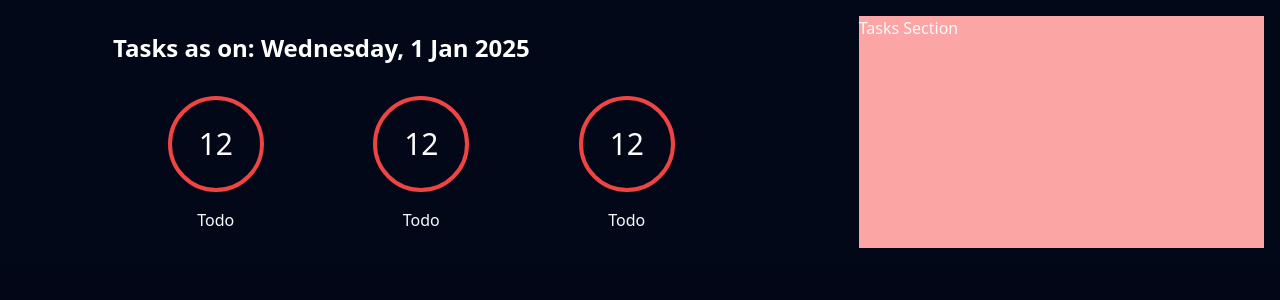
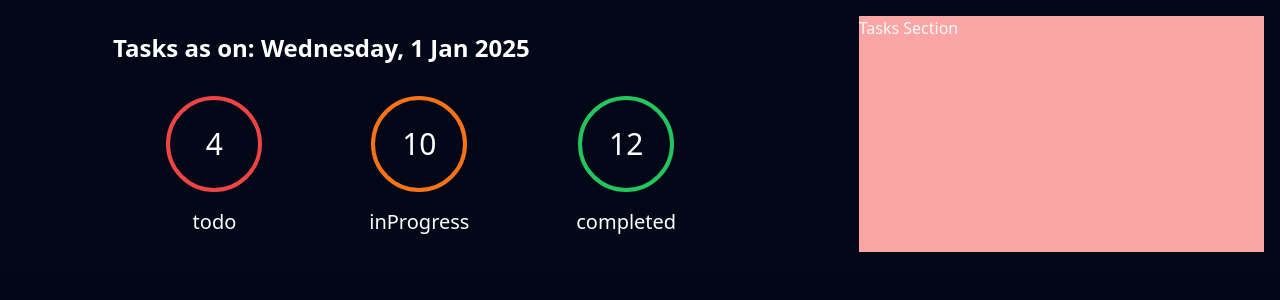
Before and after one commit to Sibangi-2911/Bootcamp-Web-Development, a React (Vite) app in the folder my-tasks-app/: page /tasks in a window 1280 px wide. Shown: the top 300 px of the page. Built offline with nearby package versions, Linux system fonts and the light colour scheme.

Commit message:
props and tailwind css styles were added

```diff
--- a/my-tasks-app/src/components/tasksCounter/tasksCounter.jsx
+++ b/my-tasks-app/src/components/tasksCounter/tasksCounter.jsx
@@ -1,10 +1,18 @@
-export function TasksCounter() {
+export function TasksCounter({ type = "todo", count = 0 }) {
   return (
-    <div className="flex flex-col justify-center items-center">
-      <div className="p-6 border-solid border-4 border-red-500 rounded-full mb-4">
-        <div className="min-w-10 min-h-10 text-white text-3xl text-center flex justify-center leading-10">12</div>
+    <div className="flex flex-col items-center justify-center">
+      <div
+        className={`p-6 border-solid ${type === "todo" && "border-red-500"}  ${
+          type === "inProgress" && "border-orange-500"
+        }  ${
+          type === "completed" && "border-green-500"
+        } border-4 rounded-full mb-4`}
+      >
+        <div className="min-w-10 min-h-10 text-white text-3xl text-center flex justify-center leading-10">
+          {count}
+        </div>
       </div>
-      <div>Todo</div>
+      <div className="text-white text-xl text-center">{type}</div>
     </div>
-  )
+  );
 }
```
